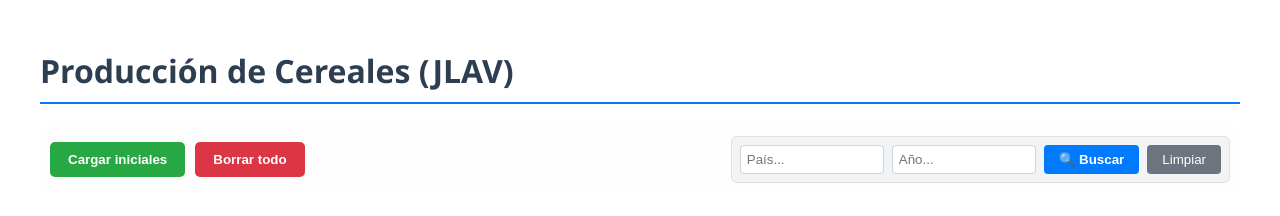
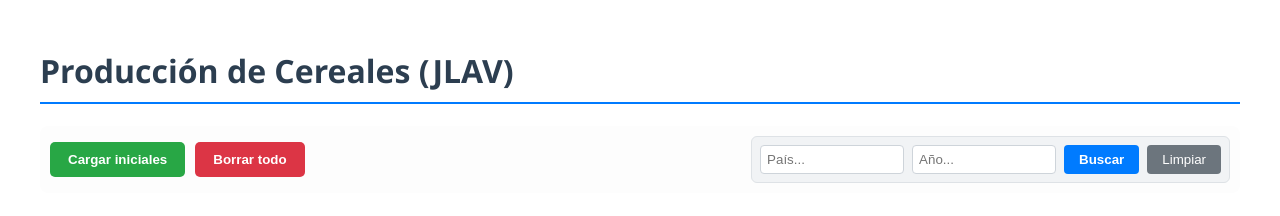
Before and after one commit to gti-sos/SOS2526-18, a SvelteKit app in the folder src/front/: page /cereal-productions in a window 1280 px wide. Shown: the top 216 px of the page. Built offline with nearby package versions, Linux system fonts and the light colour scheme; no server answers.

Commit message:
Fixes #51

```diff
--- a/src/front/src/routes/+page.svelte
+++ b/src/front/src/routes/+page.svelte
@@ -4,7 +4,7 @@
         {
             name: "Jose Luis Alcon Del Villar",
             data: "cereal-productions",
-            api: "/api/v1/cereal-productions",
+            api: "/api/v2/cereal-productions",
             frontend: "/cereal-productions",
             postman: "https://documenter.getpostman.com/view/52314819/2sBXigLt7a"
         },
--- a/src/front/src/routes/cereal-productions/+page.svelte
+++ b/src/front/src/routes/cereal-productions/+page.svelte
@@ -113,7 +113,7 @@
         <div class="search-container">
             <input bind:value={sCountry} placeholder="País..." />
             <input bind:value={sYear} type="number" placeholder="Año..." />
-            <button onclick={fetchSpecific} class="btn-search">🔍 Buscar</button>
+            <button onclick={fetchSpecific} class="btn-search">Buscar</button>
             <button onclick={getCereals} class="btn-reset">Limpiar</button>
         </div>
     </div>
```
